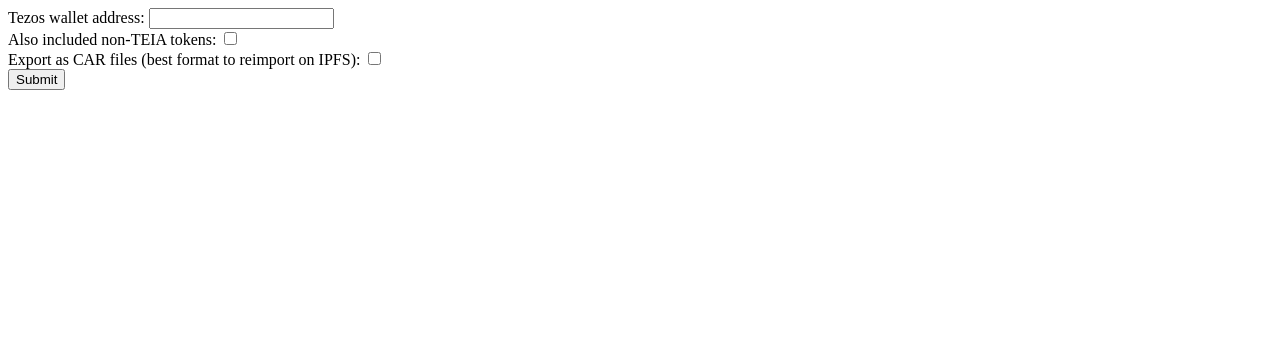
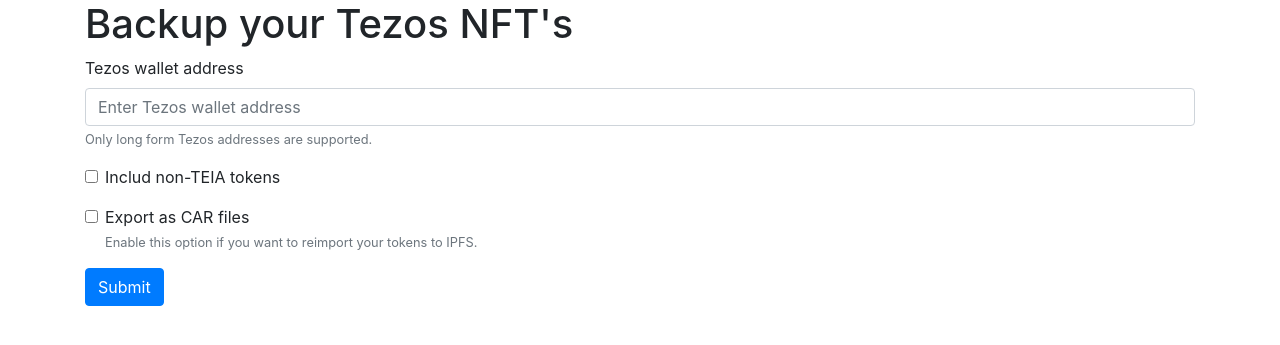
Before and after one commit to Zir0h/teia-backup, a PHP site: page /index.html in a window 1280 px wide. Shown: the top 345 px of the page. Run offline with PHP 8.4, Linux system fonts and the light colour scheme.

Commit message:
try to make the thing less ugly

```diff
--- a/src/index.html
+++ b/src/index.html
@@ -1,18 +1,52 @@
-<!DOCTYPE html>
+<!doctype html>
 <html lang="en">
+
 <head>
+  <!-- Required meta tags -->
   <meta charset="utf-8">
-  <title>Backup your NFT's</title>
+  <meta name="viewport" content="width=device-width, initial-scale=1, shrink-to-fit=no">
+
+  <!-- Bootstrap CSS -->
+  <link rel="stylesheet" href="https://cdn.jsdelivr.net/npm/bootstrap@4.3.1/dist/css/bootstrap.min.css"
+    integrity="sha384-ggOyR0iXCbMQv3Xipma34MD+dH/1fQ784/j6cY/iJTQUOhcWr7x9JvoRxT2MZw1T" crossorigin="anonymous">
+
+  <title>Backup your Tezos NFT's</title>
 </head>
+
 <body>
-<form action="index.php">
-    <label for="address">Tezos wallet address:</label>
-    <input type="text" name="address" /><br />
-    <label for="includeNonTEIA">Also included non-TEIA tokens:</label>
-    <input type="checkbox" name="includeNonTEIA" /><br />
-    <label for="useCAR">Export as CAR files (best format to reimport on IPFS):</label>
-    <input type="checkbox" name="useCAR" /><br />
-    <input type="submit" />
-</form>
+  <div class="container">
+    <h1>Backup your Tezos NFT's</h1>
+    <form action="index.php" method="get">
+      <div class="form-group">
+        <label for="address">Tezos wallet address</label>
+        <input type="text" name="address" class="form-control" aria-describedby="addressHelp"
+          placeholder="Enter Tezos wallet address" />
+        <small id="addressHelp" class="form-text text-muted">Only long form Tezos addresses are supported.</small>
+      </div>
+      <div class="form-group form-check">
+        <input type="checkbox" class="form-check-input" class="form-control" name="includeNonTEIA" />
+        <label class="form-check-label" for="includeNonTEIA">Includ non-TEIA tokens</label>
+      </div>
+      <div class="form-group form-check">
+        <input type="checkbox" class="form-check-input" name="useCAR" aria-describedby="carHelp">
+        <label class="form-check-label" for="useCAR">Export as CAR files</label>
+        <small id="carHelp" class="form-text text-muted">Enable this option if you want to reimport your tokens to
+          IPFS.</small>
+      </div>
+      <button type="submit" class="btn btn-primary">Submit</button>
+    </form>
+  </div>
+  <!-- Optional JavaScript -->
+  <!-- jQuery first, then Popper.js, then Bootstrap JS -->
+  <script src="https://code.jquery.com/jquery-3.3.1.slim.min.js"
+    integrity="sha384-q8i/X+965DzO0rT7abK41JStQIAqVgRVzpbzo5smXKp4YfRvH+8abtTE1Pi6jizo"
+    crossorigin="anonymous"></script>
+  <script src="https://cdn.jsdelivr.net/npm/popper.js@1.14.7/dist/umd/popper.min.js"
+    integrity="sha384-UO2eT0CpHqdSJQ6hJty5KVphtPhzWj9WO1clHTMGa3JDZwrnQq4sF86dIHNDz0W1"
+    crossorigin="anonymous"></script>
+  <script src="https://cdn.jsdelivr.net/npm/bootstrap@4.3.1/dist/js/bootstrap.min.js"
+    integrity="sha384-JjSmVgyd0p3pXB1rRibZUAYoIIy6OrQ6VrjIEaFf/nJGzIxFDsf4x0xIM+B07jRM"
+    crossorigin="anonymous"></script>
 </body>
+
 </html>
```
Also changed, not shown: src/index.php (+23 -2 lines).
